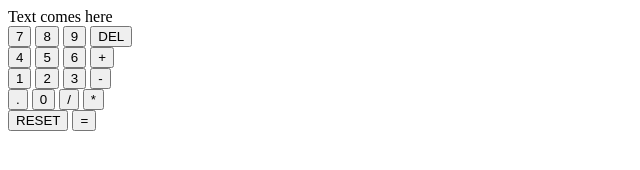
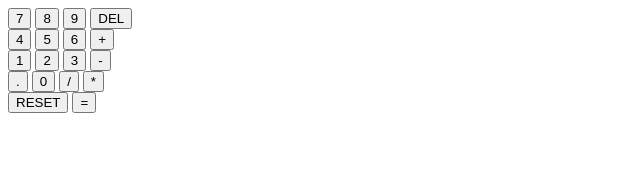
Before and after one commit to Dimithri8/odin-calculator, a plain HTML site: page index.html in a window 1280 px wide. Shown: the whole page, without its empty margins (0-640 px from the left). Drawn offline with nearby package versions, Linux system fonts and the light colour scheme.

Commit message:
Remove placeholder text from calculator screen

```diff
--- a/index.html
+++ b/index.html
@@ -8,7 +8,7 @@
   </head>
   <body>
     <div id="container">
-      <div class="screen">Text comes here</div>
+      <div class="screen"></div>
       <div class="btn-row">
         <button class="cal-btn" value="7">7</button>
         <button class="cal-btn" value="8">8</button>
@@ -38,6 +38,7 @@
         <button class="equal-btn" value="=">=</button>
       </div>
     </div>
+    <script src="https://cdnjs.cloudflare.com/ajax/libs/mathjs/11.8.0/math.min.js"></script>
     <script src="script.js"></script>
   </body>
 </html>
```
